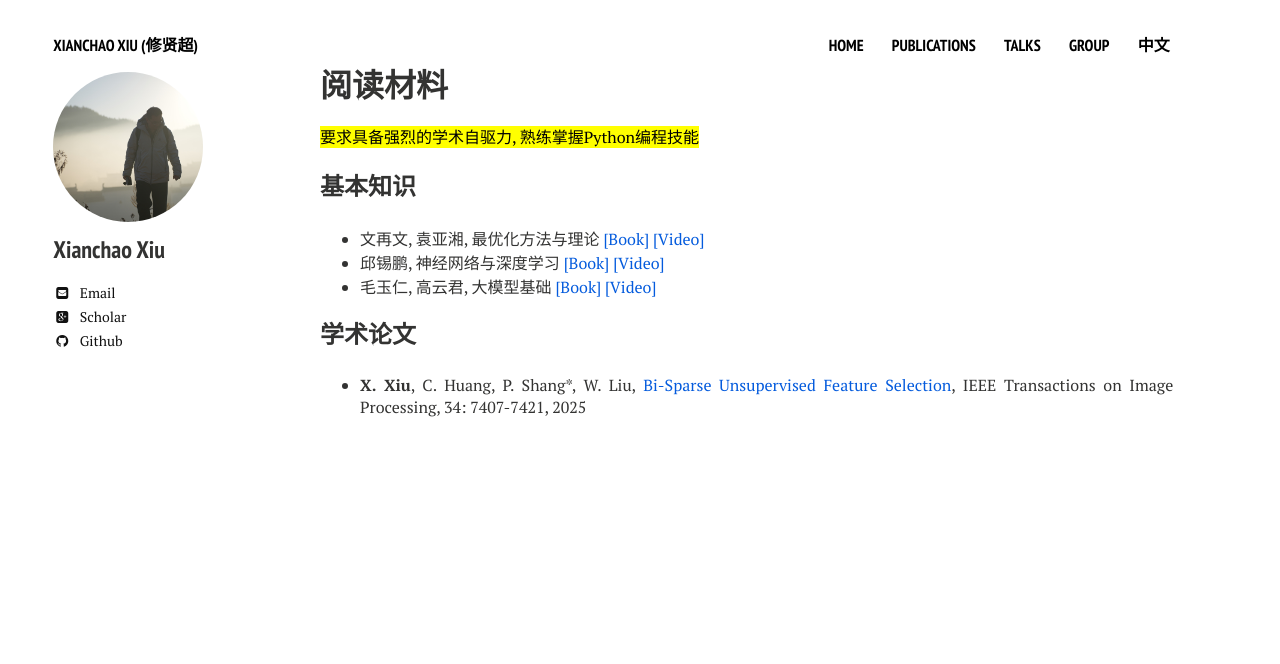
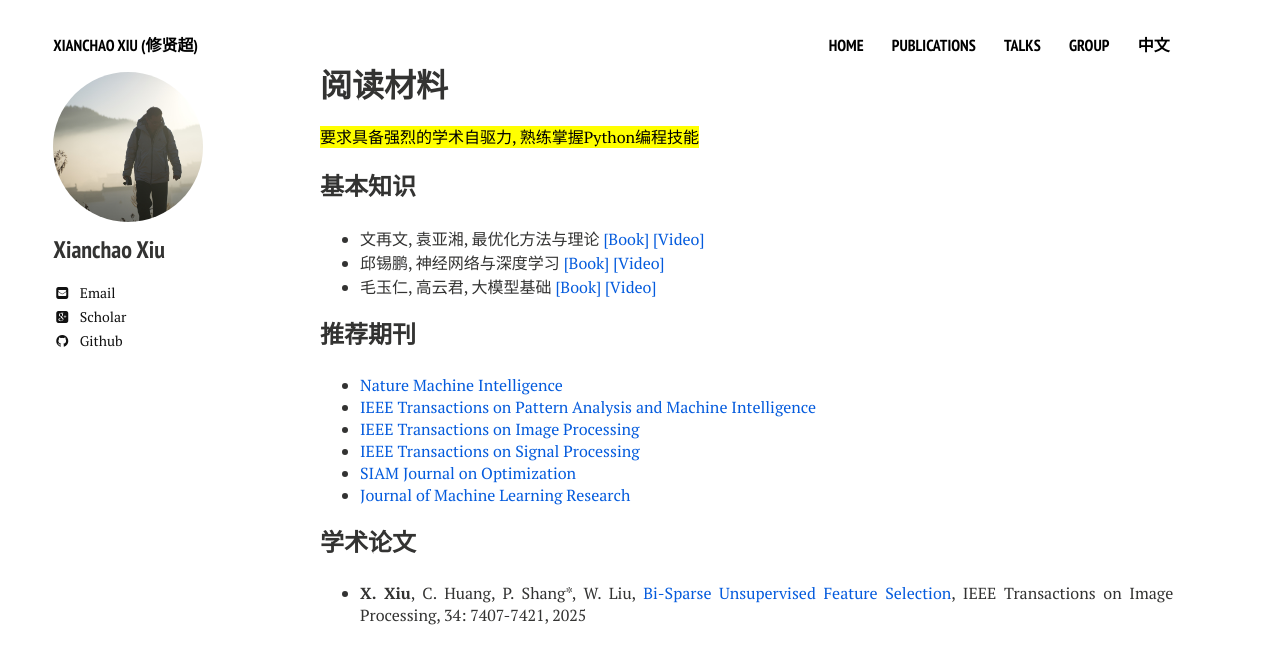
Before and after one commit to xianchaoxiu/xianchaoxiu.github.io, a Jekyll site: the page built from chinese/reading/index.md, in a window 1280 px wide. Shown: the top 664 px of the page. Built offline with Jekyll 4.4.1, drawn with Linux system fonts in a browser that asks for light colours; nearby versions of some CDN libraries.

Commit message:
Update index.md

```diff
--- a/chinese/reading/index.md
+++ b/chinese/reading/index.md
@@ -14,6 +14,19 @@ share: false
 * 邱锡鹏, 神经网络与深度学习 <a href="https://nndl.github.io/" class="textlink" target="_blank">[Book]</a> <a href="https://www.bilibili.com/video/BV13b4y1177W/" class="textlink" target="_blank">[Video]</a> <br>
 * 毛玉仁, 高云君, 大模型基础 <a href="https://github.com/ZJU-LLMs/Foundations-of-LLMs" class="textlink" target="_blank">[Book]</a> <a href="https://www.bilibili.com/video/BV1PB6XYFET2/" class="textlink" target="_blank">[Video]</a> <br>
 
+### 推荐期刊
+*  <a href="https://www.nature.com/natmachintell/" class="textlink" target="_blank">Nature Machine Intelligence </a> <br>
+*  <a href="https://ieeexplore.ieee.org/xpl/RecentIssue.jsp?punumber=34" class="textlink" target="_blank">IEEE Transactions on Pattern Analysis and Machine Intelligence </a> <br>
+*  <a href="https://ieeexplore.ieee.org/xpl/RecentIssue.jsp?punumber=83" class="textlink" target="_blank">IEEE Transactions on Image Processing </a> <br>
+*  <a href="https://ieeexplore.ieee.org/xpl/RecentIssue.jsp?punumber=78" class="textlink" target="_blank">IEEE Transactions on Signal Processing </a> <br>
+*  <a href="https://www.siam.org/publications/siam-journals/siam-journal-on-optimization/" class="textlink" target="_blank">SIAM Journal on Optimization</a> <br>
+*  <a href="https://jmlr.org/" class="textlink" target="_blank">Journal of Machine Learning Research</a> <br>
+
+
+
+
+
+
 
 ### 学术论文
 * <b>X. Xiu</b>, C. Huang, P. Shang*, W. Liu, <a href="https://ieeexplore.ieee.org/document/11207158" class="textlink" target="_blank">Bi-Sparse Unsupervised Feature Selection</a>, IEEE Transactions on Image Processing, 34: 7407-7421, 2025  <br>
```
